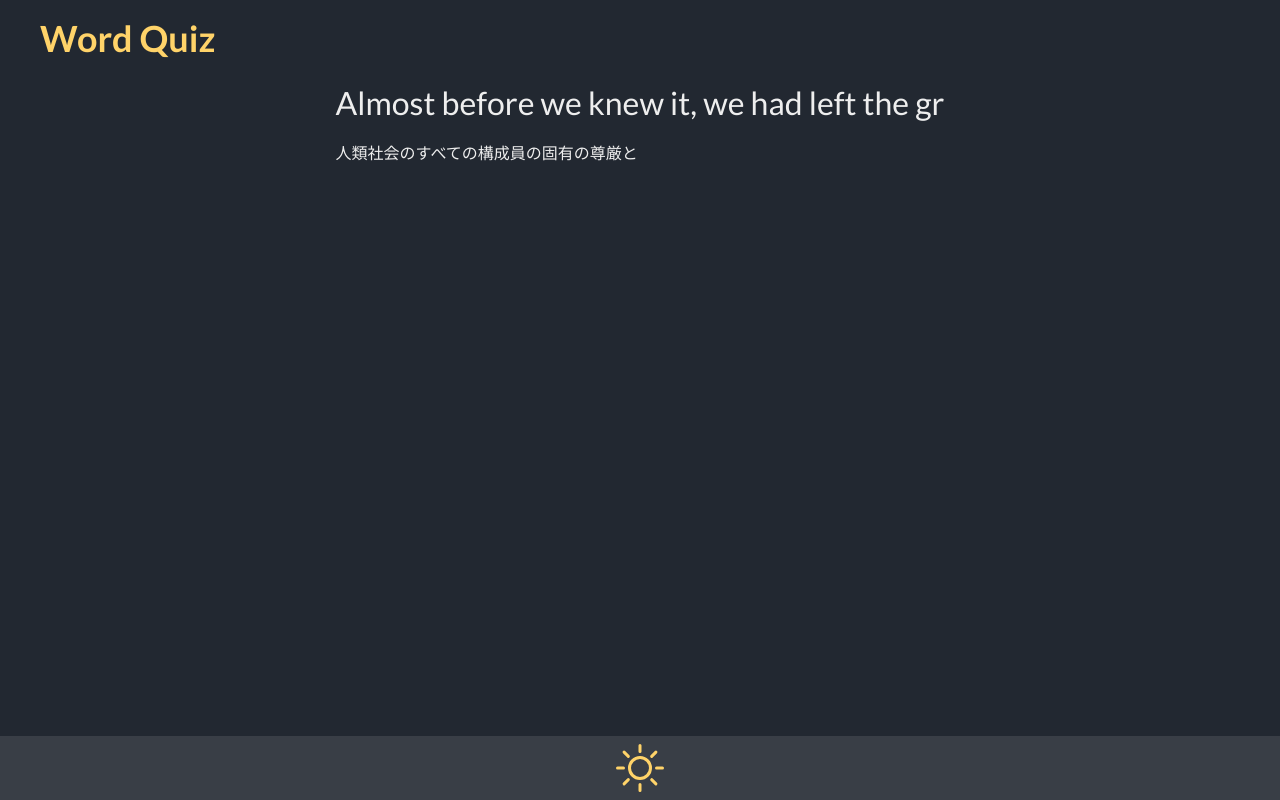
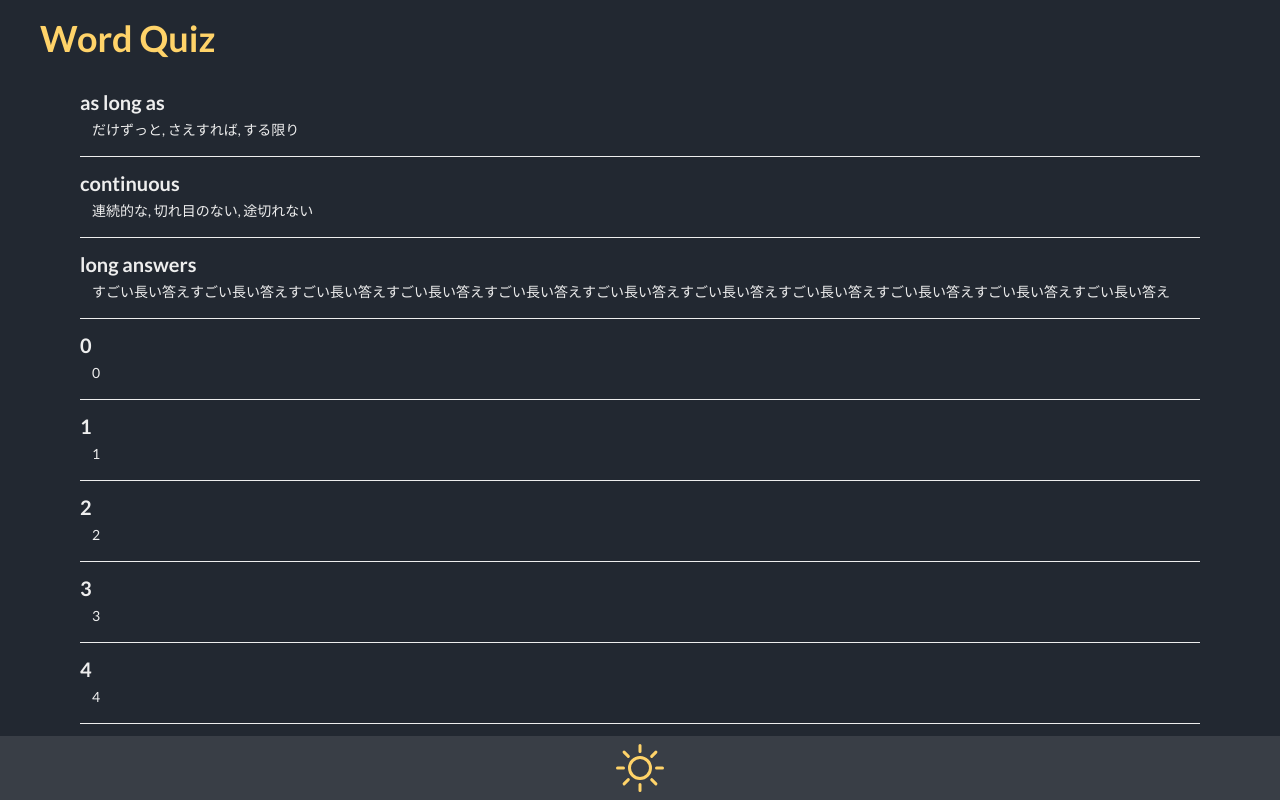
Before and after one commit to nus3/word-quiz, a Next.js app: page /answers in a window 1280 px wide. Shown: the top 800 px of the page. Built offline with nearby package versions, Linux system fonts and the light colour scheme.

Commit message:
:sparkles: Add answers content

```diff
--- /dev/null
+++ b/src/components/AnswersContent/hook.ts
@@ -0,0 +1,12 @@
+import { AnswersContentProps } from 'components/AnswersContent'
+import { AnswersContentPresenterProps } from 'components/AnswersContent/presenter'
+
+type Params = AnswersContentProps
+
+export const useAnswersContentContainer = ({
+  words,
+}: Params): AnswersContentPresenterProps => {
+  return {
+    words,
+  }
+}
--- /dev/null
+++ b/src/components/AnswersContent/index.tsx
@@ -0,0 +1,15 @@
+import { FC } from 'react'
+
+import { useAnswersContentContainer } from 'components/AnswersContent/hook'
+import { AnswersContentPresenter } from 'components/AnswersContent/presenter'
+
+import { Words } from 'repositories/word'
+
+export type AnswersContentProps = {
+  words: Words
+}
+
+export const AnswersContent: FC<AnswersContentProps> = ({ words }) => {
+  const props = useAnswersContentContainer({ words })
+  return <AnswersContentPresenter {...props} />
+}
--- /dev/null
+++ b/src/components/AnswersContent/presenter.tsx
@@ -0,0 +1,25 @@
+import { FC } from 'react'
+
+import { Words } from 'repositories/word'
+
+import styles from './styles.module.css'
+
+export type AnswersContentPresenterProps = {
+  words: Words
+}
+
+export const AnswersContentPresenter: FC<AnswersContentPresenterProps> = ({
+  words,
+}) => {
+  return (
+    <ul className={styles.wrap}>
+      {/* HACK:(nus3) wordsのobjectなおす */}
+      {words.words.map((w) => (
+        <li className={styles.item} key={w.word}>
+          <p className={styles.word}>{w.word}</p>
+          <p className={styles.answers}>{w.answers.join(', ')}</p>
+        </li>
+      ))}
+    </ul>
+  )
+}
--- /dev/null
+++ b/src/components/AnswersContent/styles.module.css
@@ -0,0 +1,15 @@
+.wrap {
+  @apply flex flex-col gap-3 mt-6 w-full;
+}
+
+.item {
+  @apply flex flex-col gap-1 border-b pb-4 border-textBase;
+}
+
+.word {
+  @apply w-32 font-bold text-xl;
+}
+
+.answers {
+  @apply text-sm pl-3;
+}
--- a/src/components/Layout/styles.module.css
+++ b/src/components/Layout/styles.module.css
@@ -9,7 +9,7 @@
 
 .header {
   grid-area: header;
-  @apply flex items-center justify-between w-full h-16 p-2 px-5 sm:px-10 pt-5 text-accentYellow text-4xl font-bold z-10;
+  @apply fixed flex items-center justify-between w-full h-16 p-2 px-5 sm:px-10 pt-5 bg-bgBase text-accentYellow text-4xl font-bold z-10;
 }
 
 .main {
--- a/src/pages/answers.tsx
+++ b/src/pages/answers.tsx
@@ -1,16 +1,34 @@
-import { NextPage } from 'next'
+import { GetServerSideProps, NextPage } from 'next'
 
+import { AnswersContent } from 'components/AnswersContent'
 import { Layout } from 'components/Layout'
 
-const IndexPage: NextPage = () => {
+import { Words } from 'repositories/word'
+import { WordRepoMockImpl } from 'repositories/wordMock'
+
+type AnswersPageProps = {
+  words: Words
+}
+
+const AnswersPage: NextPage<AnswersPageProps> = ({ words }) => {
   return (
     <Layout>
-      <div>
-        <h1>Almost before we knew it, we had left the gr</h1>
-        <h2>人類社会のすべての構成員の固有の尊厳と</h2>
-      </div>
+      <AnswersContent words={words} />
     </Layout>
   )
 }
 
-export default IndexPage
+export default AnswersPage
+
+export const getServerSideProps: GetServerSideProps<AnswersPageProps> =
+  async () => {
+    const repo = new WordRepoMockImpl()
+    const words = await repo.getWords()
+
+    return {
+      props: {
+        words,
+        test: 'aa',
+      },
+    }
+  }
--- a/src/pages/quiz.tsx
+++ b/src/pages/quiz.tsx
@@ -19,12 +19,11 @@ export default QuizPage
 export const getServerSideProps: GetServerSideProps<QuizPageProps> =
   async () => {
     const repo = new WordRepoMockImpl()
-    const words = await repo.getWords()
+    const words = await repo.getRandomWords()
 
     return {
       props: {
         words,
-        test: 'aa',
       },
     }
   }
--- a/src/repositories/wordMock.ts
+++ b/src/repositories/wordMock.ts
@@ -1,5 +1,10 @@
 import { Word, WordRepository, Words } from 'repositories/word'
 import { randomIndexes } from 'utils/random'
+
+const w: Word[] = [...Array(50)].map((_, i) => ({
+  word: `${i}`,
+  answers: [`${i}`],
+}))
 
 const dummyWords: Word[] = [
   {
@@ -10,22 +15,25 @@ const dummyWords: Word[] = [
     word: 'continuous',
     answers: ['連続的な', '切れ目のない', '途切れない'],
   },
-  { word: 'a', answers: ['a'] },
-  { word: 'b', answers: ['b'] },
-  { word: 'c', answers: ['c'] },
-  { word: 'd', answers: ['d'] },
-  { word: 'e', answers: ['e'] },
-  { word: 'f', answers: ['f'] },
-  { word: 'g', answers: ['g'] },
-  { word: 'h', answers: ['h'] },
-  { word: 'i', answers: ['i'] },
-  { word: 'j', answers: ['j'] },
-  { word: 'k', answers: ['k'] },
-  { word: 'l', answers: ['l'] },
+  {
+    word: 'long answers',
+    answers: [
+      'すごい長い答えすごい長い答えすごい長い答えすごい長い答えすごい長い答えすごい長い答えすごい長い答えすごい長い答えすごい長い答えすごい長い答えすごい長い答え',
+    ],
+  },
+  ...w,
 ]
 
 export class WordRepoMockImpl implements WordRepository {
   public getWords(): Promise<Words> {
+    const words: Words = {
+      words: dummyWords,
+    }
+
+    return new Promise((resolve) => resolve(words))
+  }
+
+  public getRandomWords(): Promise<Words> {
     const indexes = randomIndexes(5, dummyWords.length)
     // HACK:(nus3) 配列の要素があるかどうかのチェック
     const w = indexes.map((i) => dummyWords[i])
```
Also changed, not shown: src/repositories/word.ts (+7 -0 lines).
